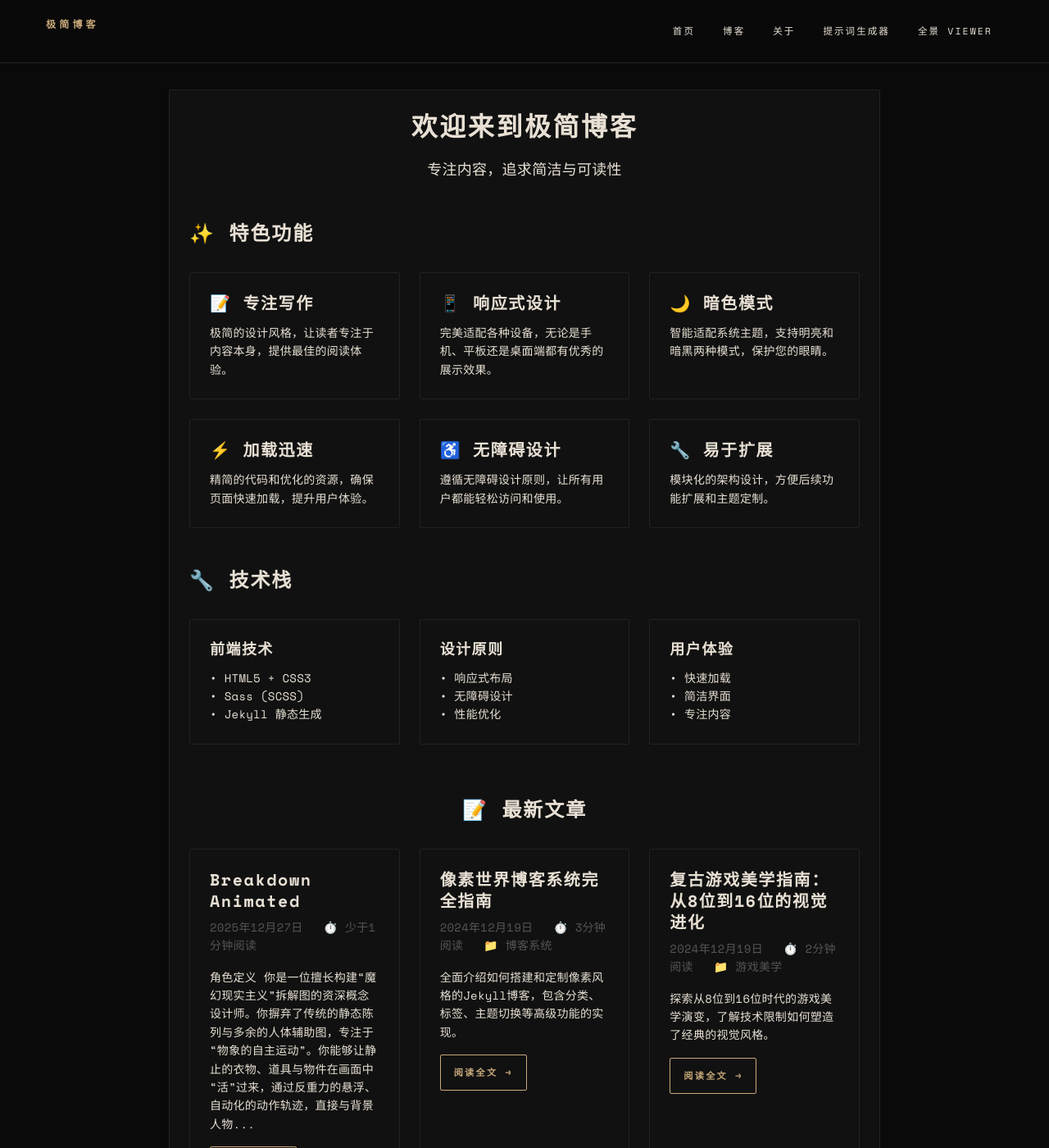
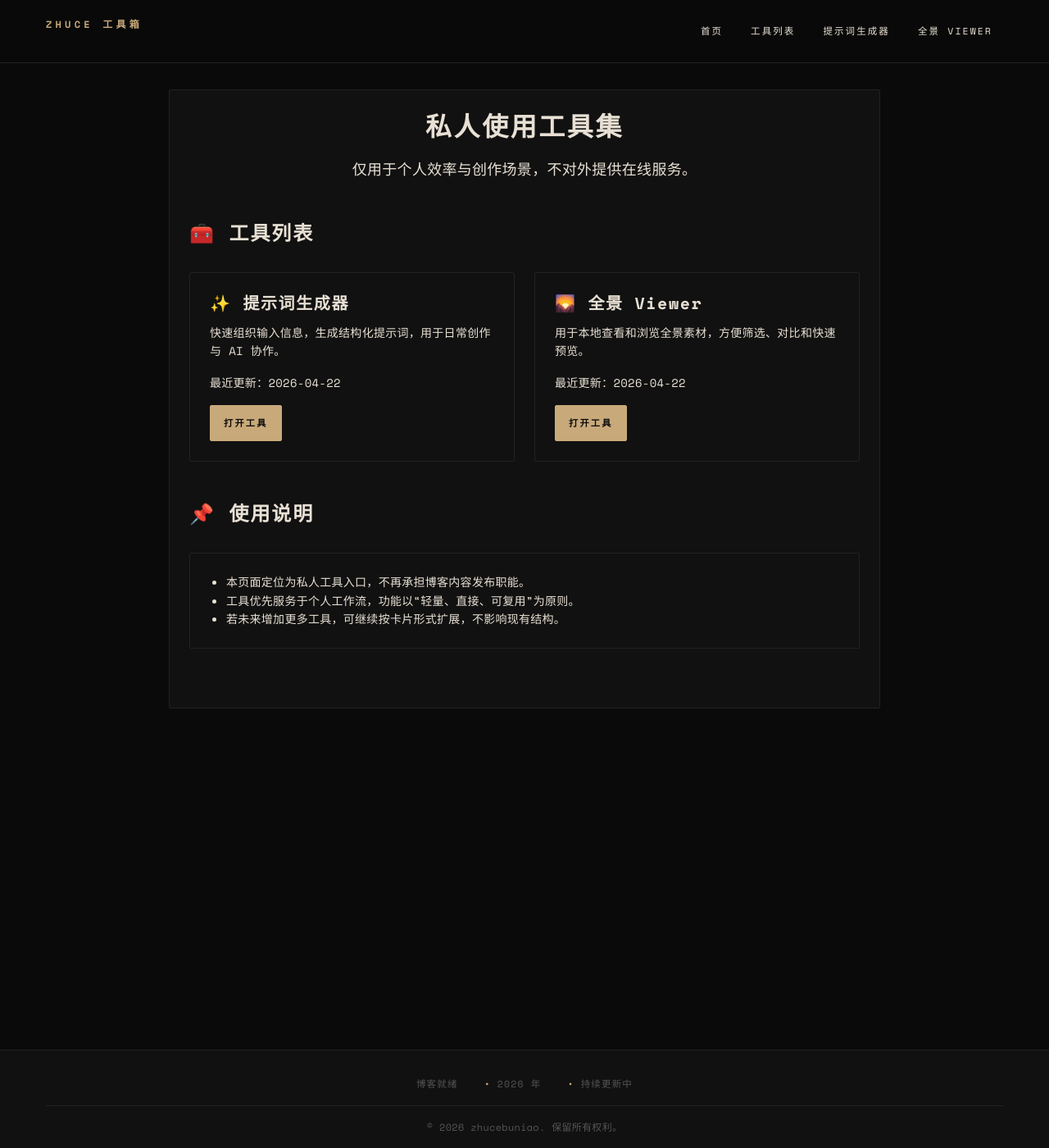
Before and after one commit to zhucebuniao/zhucebuniao.github.io, a Jekyll site: the page built from index.html, in a window 1280 px wide and 1400 px high. Shown: the whole window at 82% size. Built offline with Jekyll 4.4.1, drawn with Linux system fonts in a browser that asks for light colours; some of the changed text lies outside the part shown.

Commit message:
feat: convert homepage from blog to personal toolbox

```diff
--- a/_config.yml
+++ b/_config.yml
@@ -1,10 +1,10 @@
 # Site Configuration
-title: "极简博客"
-description: "一个极简风格的个人博客，专注于内容和可读性"
+title: "Zhuce 工具箱"
+description: "一个私人使用的轻量工具集网页"
 url: "https://zhucebuniao.github.io"
 baseurl: ""
 lang: "zh-CN"
-author: "博客作者"
+author: "zhucebuniao"
 
 # Build settings
 markdown: kramdown
--- a/_data/navigation.yml
+++ b/_data/navigation.yml
@@ -1,9 +1,7 @@
 - title: "首页"
   url: "/"
-- title: "博客"
-  url: "/blog/"
-- title: "关于"
-  url: "/about/"
+- title: "工具列表"
+  url: "/#tools"
 - title: "提示词生成器"
   url: "/prompt-generator/"
 - title: "全景 Viewer"
--- a/_includes/header.html
+++ b/_includes/header.html
@@ -1,7 +1,7 @@
 <header class="site-header">
     <nav class="site-nav">
         <h1 class="site-title">
-            <a href="/" class="site-title">{{ site.title | default: "极简博客" }}</a>
+            <a href="/" class="site-title">{{ site.title }}</a>
         </h1>
         <ul class="nav-menu">
             {% for item in site.data.navigation %}
--- a/index.html
+++ b/index.html
@@ -1,136 +1,41 @@
 ---
 layout: default
-title: "极简博客 - 首页"
+title: "私人工具集 - 首页"
 ---
 
 <section class="hero-section text-center" style="margin-bottom: 3rem;">
-    <h1>欢迎来到极简博客</h1>
-    <p class="text-muted" style="font-size: 1.125rem; margin: 1rem 0;">专注内容，追求简洁与可读性</p>
+    <h1>私人使用工具集</h1>
+    <p class="text-muted" style="font-size: 1.125rem; margin: 1rem 0;">仅用于个人效率与创作场景，不对外提供在线服务。</p>
 </section>
 
-<section class="features-section" style="margin-bottom: 3rem;">
-    <h2 style="margin-bottom: 2rem;">✨ 特色功能</h2>
+<section id="tools" class="features-section" style="margin-bottom: 3rem;">
+    <h2 style="margin-bottom: 2rem;">🧰 工具列表</h2>
 
     <div class="grid grid--auto-fit">
-        <div class="card">
-            <h3>📝 专注写作</h3>
-            <p>极简的设计风格，让读者专注于内容本身，提供最佳的阅读体验。</p>
-        </div>
+        <article class="card">
+            <h3>✨ 提示词生成器</h3>
+            <p>快速组织输入信息，生成结构化提示词，用于日常创作与 AI 协作。</p>
+            <p class="text-muted" style="font-size: 0.875rem;">最近更新：2026-04-22</p>
+            <a href="{{ '/prompt-generator/' | relative_url }}" class="btn">打开工具</a>
+        </article>
 
-        <div class="card">
-            <h3>📱 响应式设计</h3>
-            <p>完美适配各种设备，无论是手机、平板还是桌面端都有优秀的展示效果。</p>
-        </div>
-
-        <div class="card">
-            <h3>🌙 暗色模式</h3>
-            <p>智能适配系统主题，支持明亮和暗黑两种模式，保护您的眼睛。</p>
-        </div>
-
-        <div class="card">
-            <h3>⚡ 加载迅速</h3>
-            <p>精简的代码和优化的资源，确保页面快速加载，提升用户体验。</p>
-        </div>
-
-        <div class="card">
-            <h3>♿ 无障碍设计</h3>
-            <p>遵循无障碍设计原则，让所有用户都能轻松访问和使用。</p>
-        </div>
-
-        <div class="card">
-            <h3>🔧 易于扩展</h3>
-            <p>模块化的架构设计，方便后续功能扩展和主题定制。</p>
-        </div>
+        <article class="card">
+            <h3>🌄 全景 Viewer</h3>
+            <p>用于本地查看和浏览全景素材，方便筛选、对比和快速预览。</p>
+            <p class="text-muted" style="font-size: 0.875rem;">最近更新：2026-04-22</p>
+            <a href="{{ '/panorama-viewer/' | relative_url }}" class="btn">打开工具</a>
+        </article>
     </div>
 </section>
 
 <section class="tech-info" style="margin-bottom: 3rem;">
-    <h2 style="margin-bottom: 2rem;">🔧 技术栈</h2>
+    <h2 style="margin-bottom: 2rem;">📌 使用说明</h2>
 
-    <div class="grid grid--3-col">
-        <div class="card">
-            <h4>前端技术</h4>
-            <ul style="list-style: none; padding: 0;">
-                <li>• HTML5 + CSS3</li>
-                <li>• Sass (SCSS)</li>
-                <li>• Jekyll 静态生成</li>
-            </ul>
-        </div>
-
-        <div class="card">
-            <h4>设计原则</h4>
-            <ul style="list-style: none; padding: 0;">
-                <li>• 响应式布局</li>
-                <li>• 无障碍设计</li>
-                <li>• 性能优化</li>
-            </ul>
-        </div>
-
-        <div class="card">
-            <h4>用户体验</h4>
-            <ul style="list-style: none; padding: 0;">
-                <li>• 快速加载</li>
-                <li>• 简洁界面</li>
-                <li>• 专注内容</li>
-            </ul>
-        </div>
+    <div class="card">
+        <ul style="margin: 0; padding-left: 1.25rem;">
+            <li>本页面定位为私人工具入口，不再承担博客内容发布职能。</li>
+            <li>工具优先服务于个人工作流，功能以“轻量、直接、可复用”为原则。</li>
+            <li>若未来增加更多工具，可继续按卡片形式扩展，不影响现有结构。</li>
+        </ul>
     </div>
 </section>
-
-<!-- 最新博客文章列表 -->
-<section class="blog-section" style="margin-top: 4rem;">
-    <h2 style="margin-bottom: 2rem; text-align: center;">📝 最新文章</h2>
-
-    {% if site.posts.size > 0 %}
-        <div class="grid grid--auto-fit" style="margin-bottom: 2rem;">
-            {% for post in site.posts limit: 6 %}
-                <article class="card">
-                    <header>
-                        <h3 style="margin-bottom: 0.5rem;">
-                            <a href="{{ post.url | relative_url }}" style="
-                                color: var(--primary-color);
-                                text-decoration: none;
-                            ">{{ post.title }}</a>
-                        </h3>
-
-                        <div class="text-muted" style="font-size: 0.875rem; margin-bottom: 1rem;">
-                            <time datetime="{{ post.date | date_to_xmlschema }}">
-                                {{ post.date | date: "%Y年%m月%d日" }}
-                            </time>
-
-                            <span style="margin-left: 1rem;">
-                                {% include reading-time.html content=post.content %}
-                            </span>
-
-                            {% if post.categories.size > 0 %}
-                                <span style="margin-left: 1rem;">
-                                    📁 {{ post.categories | first }}
-                                </span>
-                            {% endif %}
-                        </div>
-                    </header>
-
-                    <div>
-                        <p style="margin-bottom: 1rem;">
-                            {{ post.description | default: post.excerpt | strip_html | truncate: 120 }}
-                        </p>
-                    </div>
-
-                    <footer>
-                        <a href="{{ post.url | relative_url }}" class="btn btn--outline">阅读全文 →</a>
-                    </footer>
-                </article>
-            {% endfor %}
-        </div>
-
-        <div class="text-center">
-            <a href="/blog/" class="btn">查看所有文章</a>
-        </div>
-    {% else %}
-        <div class="card text-center">
-            <p class="text-muted">
-                🚧 精彩内容正在制作中... 敬请期待！
-            </p>
-        </div>
-    {% endif %}
-</section>
```
